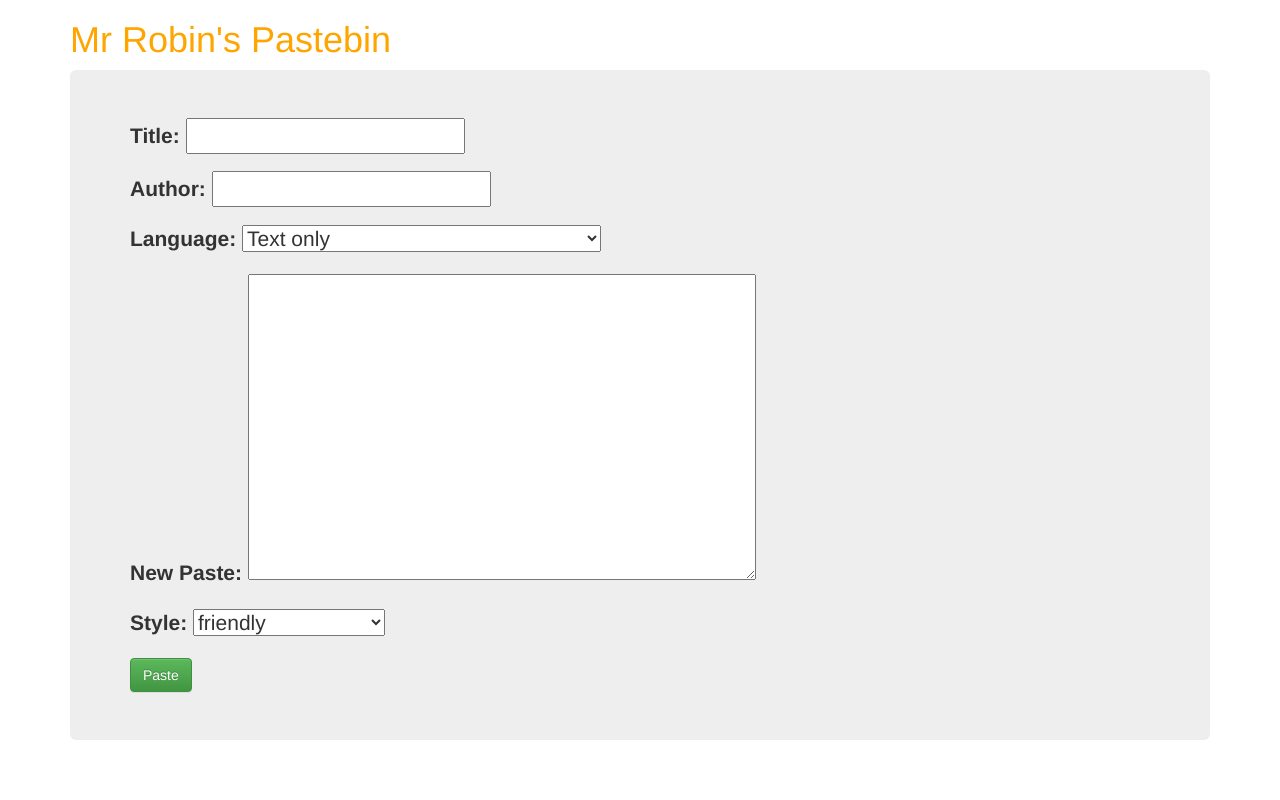
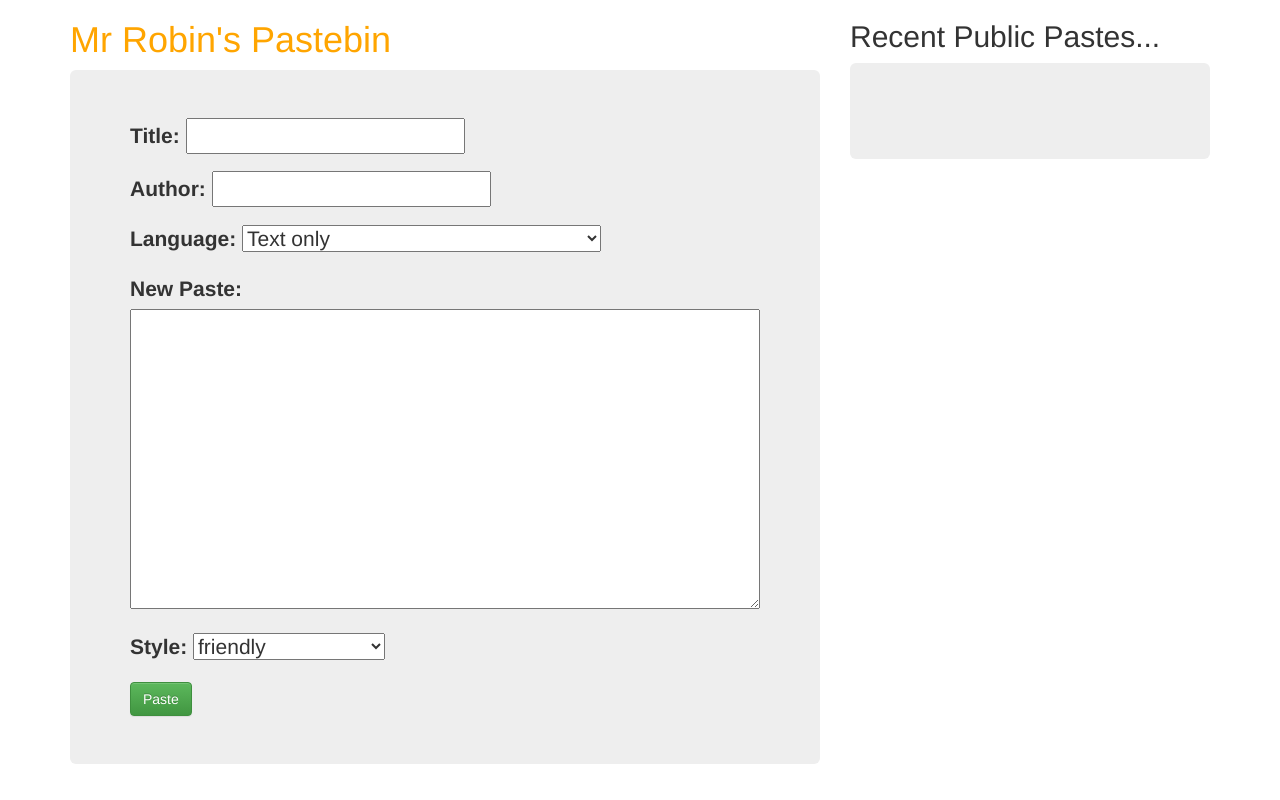
Before and after one commit to ashraful-robin/CodePase, a Django app: page / in a window 1280 px wide. Run offline with Django 3.2, Linux system fonts and the light colour scheme; data that the repository does not hold is empty; some libraries are stand-ins or nearby versions.

Commit message:
Added new features like recent paste

```diff
--- a/paste/templates/home.html
+++ b/paste/templates/home.html
@@ -4,16 +4,31 @@
 
 {% block body %}
 <div class="container">
+	<div class="row">
+		<div class="col-lg-8 col-md-8 col-sm-12 col-xs-12">
 			<div>
 				<h1 class="title">Mr Robin's Pastebin</h1>
 			</div>
 		    <div class="jumbotron">
-	        <form method="POST">
+		        <form class="form" method="POST">
 		            {% csrf_token %}
 		            {{ form.as_p }}
 		            <input class="btn btn-md btn-success" type="submit" value="Paste">
 		        </form>
 		    </div>
 		</div>
+		<div class="col-lg-4 col-md-4 col-sm-12 col-xs-12">
+			<h2>Recent Public Pastes...</h2>
+			<div class="jumbotron">
+				{% for paste in pastes %}
+					<ul>
+						<li><a href="{% url 'codeView' paste.id %}">{{ paste.title }}</a></li>
+					</ul>
+				{% endfor %}
+			</div>
+		</div>
+	</div>
+</div>
+
 
 {% endblock %}
--- a/paste/views.py
+++ b/paste/views.py
@@ -11,12 +11,13 @@ from pygments.formatters import HtmlFormatter
 
 
 def home(request):
+    pastes = Paste.objects.all().order_by('-id')[:5]
     form = PasteForm(request.POST or None)
     if form.is_valid():
         instance = form.save(commit=False)
         instance.save()
         return HttpResponseRedirect(instance.id)
-    return render(request, 'home.html', {'form': form})
+    return render(request, 'home.html', {'form': form, 'pastes': pastes})
 
 
 def codeView(request, id):
--- a/static/mystatic/css/main.css
+++ b/static/mystatic/css/main.css
@@ -45,3 +45,10 @@
 .title{
 	color: orange;
 }
+.form p{
+	/*color: red;*/
+}
+.form textarea{
+	height: 300px;
+	width: 100%;
+}
```
Lines whose indentation alone changed are shown as unchanged.
